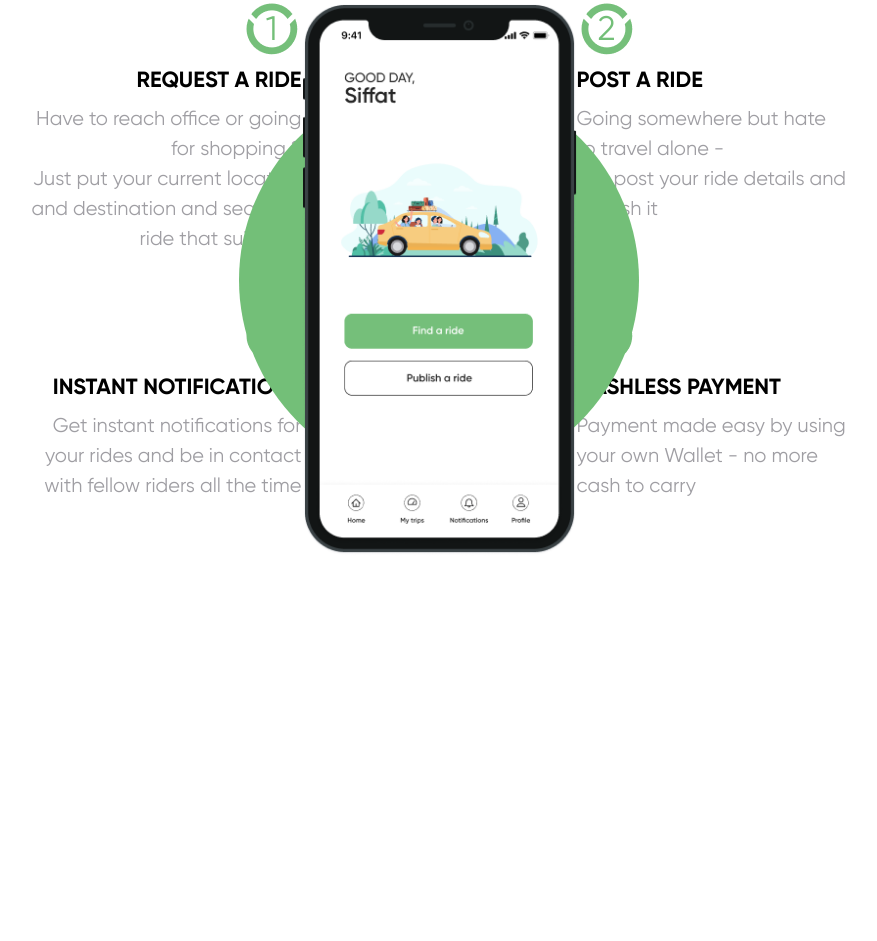
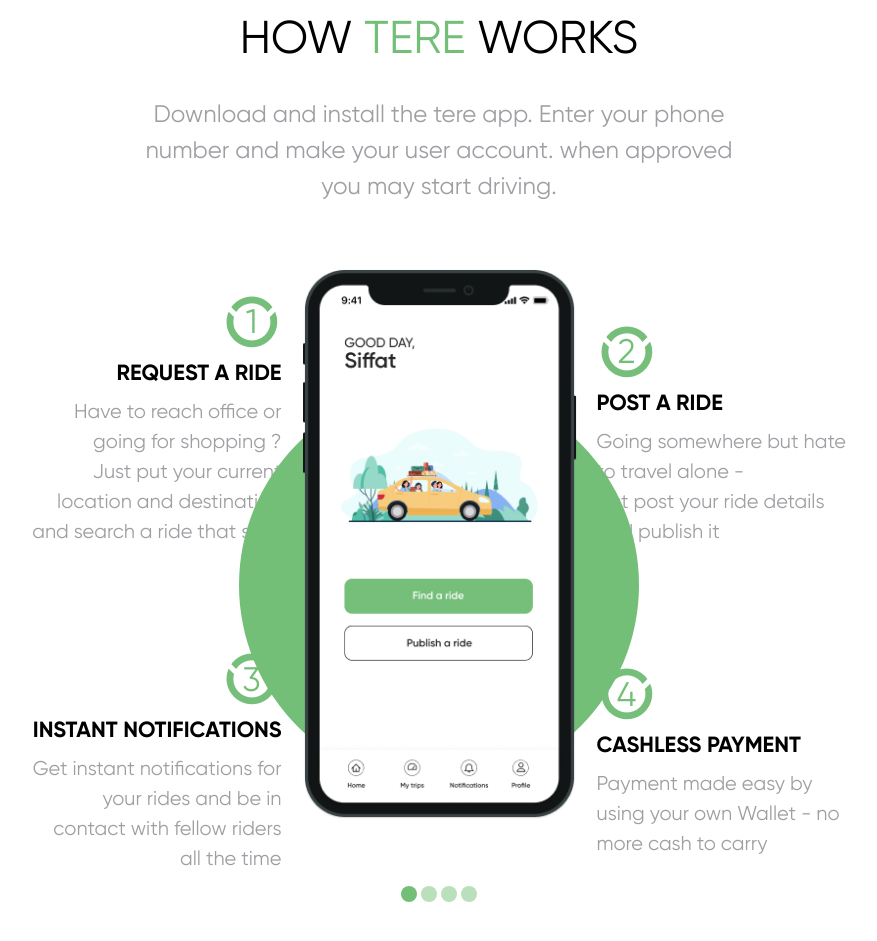
Before and after one commit to RazumauMikita/landing-2, a website: page src/index.html in a window 1280 px wide. Shown: the part 1066-2007 px from the top of the page, without its empty margins (201-1078 px from the left). Before the commit the page ends 1623 px from the top, so only its background shows below. Drawn offline with nearby package versions, Linux system fonts and the light colour scheme; files that its build step writes are made by us from their sources; files whose address does not match are found by name.

Commit message:
feat: complete how it works section

```diff
--- a/src/index.html
+++ b/src/index.html
@@ -106,45 +106,54 @@
           <button class="text-sm font-extrabold px-16 bg-black text-white py-3 rounded md:text-xlg md:px-12">APPLY TO DRIVE</button>
       </form>
     </section>
-    <section class="container mx-auto px-20">
-      <div class="gridContainer">
-        <div class="item item-1 items-end">
+    <section class="container mx-auto px-5 lg:px-20 mb-14">
+      <div class="max-w-[620px] mx-auto flex w-full items-center justify-center gap-6 flex-col mb-16">
+        <h1 class="text-lg md:text-[46px]">HOW <span class="text-green">TERE</span> WORKS</h1>
+        <p class="text-grayLight text-sm md:text-lg text-center">Download and install the tere app. Enter your phone number and make your user account. when approved you may start driving.</p>
+      </div>
+      <div class="gridContainer items-center gap-5">
+        <div class="item item-1 items-center justify-self-center md:items-end md:justify-self-end">
           <div class="w-[60px] relative flex justify-center">
             <img src="./public/img/logo.png" alt="logo-curl">
             <span class="text-green absolute left-1/2 -translate-x-1/2 text-elg">1</span>
           </div>
           <h2 class="text-right text-xlg font-bold">REQUEST A RIDE</h2>
-          <p class="text-right text-grayLight text-md">Have to reach office or going for shopping ?<br> Just put your current location and destination and search a ride that suits you</p>
+          <p class="text-center md:text-right text-grayLight text-md">Have to reach office or going for shopping ?<br> Just put your current location and destination and search a ride that suits you</p>
         </div>
-        <div class="item item-2">
+        <div class="item item-2 items-center md:items-start">
           <div class="w-[60px] relative flex items-center justify-center">
             <img src="./public/img/logo.png" alt="logo-curl">
             <span class="text-green absolute left-1/2 -translate-x-1/2 text-elg">2</span>
           </div>
           <h2 class="text-left text-xlg font-bold">POST A RIDE</h2>
-          <p class="text-left text-grayLight text-md">Going somewhere but hate to travel alone - <br> just post your ride details and publish it</p>
+          <p class="text-center md:text-left text-grayLight text-md">Going somewhere but hate to travel alone - <br> just post your ride details and publish it</p>
         </div>
-        <div class="item item-3 items-end">
+        <div class="item item-3 items-center md:items-end md:justify-self-end">
           <div class="w-[60px] relative flex items-center justify-center">
             <img src="./public/img/logo.png" alt="logo-curl">
             <span class="text-green absolute left-1/2 -translate-x-1/2 text-elg">3</span>
           </div>
           <h2 class="text-right text-xlg font-bold">INSTANT NOTIFICATIONS</h2>
-          <p class="text-right text-grayLight text-md">Get instant notifications for your rides and be in contact with fellow riders all the time</p>
+          <p class="text-center md:text-right text-grayLight text-md">Get instant notifications for your rides and be in contact with fellow riders all the time</p>
         </div>
-        <div class="item item-4">
+        <div class="item item-4 items-center md:items-start">
           <div class="w-[60px] relative flex items-center justify-center">
             <img src="./public/img/logo.png" alt="logo-curl">
             <span class="text-green absolute left-1/2 -translate-x-1/2 text-elg">4</span>
           </div>
           <h2 class="text-left text-xlg font-bold">CASHLESS PAYMENT</h2>
-          <p class="text-left text-grayLight text-md">Payment made easy by using your own Wallet - no more cash to carry</p>
+          <p class="text-center md:text-left text-grayLight text-md">Payment made easy by using your own Wallet - no more cash to carry</p>
         </div>
-        <div class="item item-5 relative w-[223px] md:w-[275px]">
+        <div class="item item-5 justify-self-center relative w-[223px] md:w-[275px]">
           <img class="z-10" src="public/img/moibile.png" alt="">
           <div class="absolute left-1/2 top-1/2 -translate-x-1/2 -translate-y-1/2 rounded-full bg-green w-[320px] h-[320px] lg:w-[400px] lg:h-[400px] z-0"></div>
+          <ul class="flex flex-row items-center justify-center gap-1 mt-8 md:mt-14">
+            <li class="active-point hover:cursor-pointer bg-green opacity-50  w-3 h-3 md:w-4 md:h-4 rounded-full"></li>
+            <li class="hover:cursor-pointer bg-green opacity-50  w-3 h-3 md:w-4 md:h-4 rounded-full"></li>
+            <li class="hover:cursor-pointer bg-green opacity-50  w-3 h-3 md:w-4 md:h-4 rounded-full"></li>
+            <li class="hover:cursor-pointer bg-green opacity-50  w-3 h-3 md:w-4 md:h-4 rounded-full"></li>
+          </ul>
         </div>
-
       </div>
     </section>
   </body>
--- a/src/input.css
+++ b/src/input.css
@@ -62,6 +62,7 @@
 
 .gridContainer {
   display: grid;
+
   grid-template-columns: repeat(3, 1fr);
 }
 
@@ -87,3 +88,7 @@
     grid-row: 1;
   }
 }
+
+.active-point {
+  opacity: 1;
+}
```
